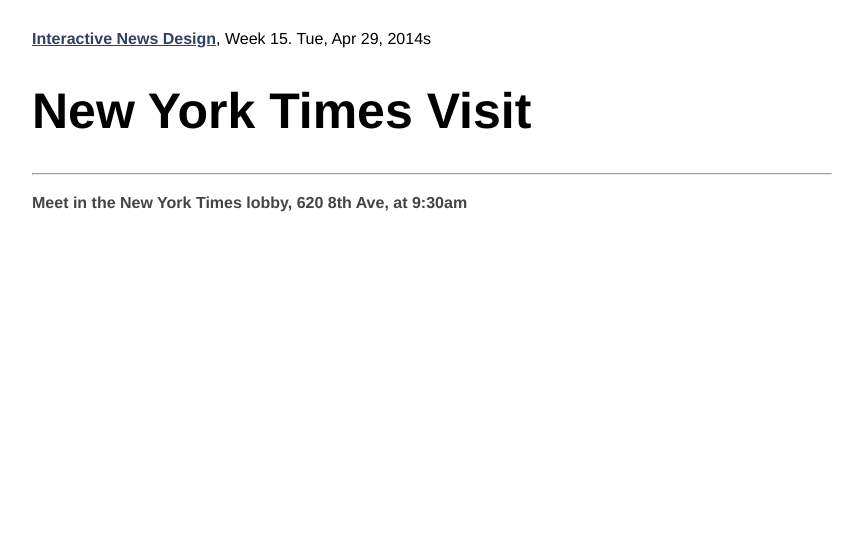
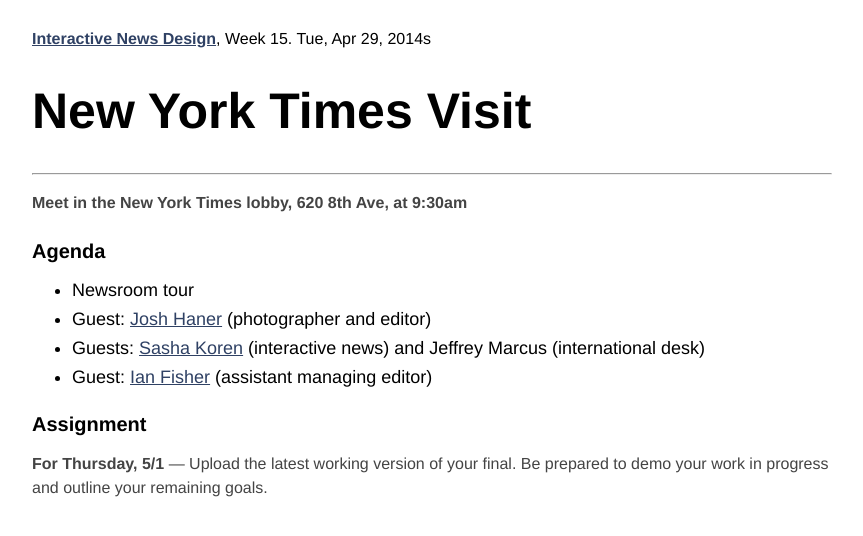
Before and after one commit to tysone/2014-columbia, a Jekyll site: the page built from _posts/2014-04-29-class-27.md, in a window 1280 px wide. Shown: the top 536 px of the page, without its empty margins (248-1111 px from the left). Built offline with Jekyll 4.4.1, drawn with Linux system fonts in a browser that asks for light colours.

Commit message:
Update 2014-04-29-class-27.md

```diff
--- a/_posts/2014-04-29-class-27.md
+++ b/_posts/2014-04-29-class-27.md
@@ -6,3 +6,14 @@
 ---
 
 **Meet in the New York Times lobby, 620 8th Ave, at 9:30am**
+
+## Agenda
+
+* Newsroom tour
+* Guest: [Josh Haner](http://www.joshhaner.com/) (photographer and editor)
+* Guests: [Sasha Koren](https://twitter.com/SashaK) (interactive news) and Jeffrey Marcus (international desk)
+* Guest: [Ian Fisher](https://twitter.com/fisheri) (assistant managing editor)
+
+## Assignment
+
+**For Thursday, 5/1** — Upload the latest working version of your final. Be prepared to demo your work in progress and outline your remaining goals.
```
